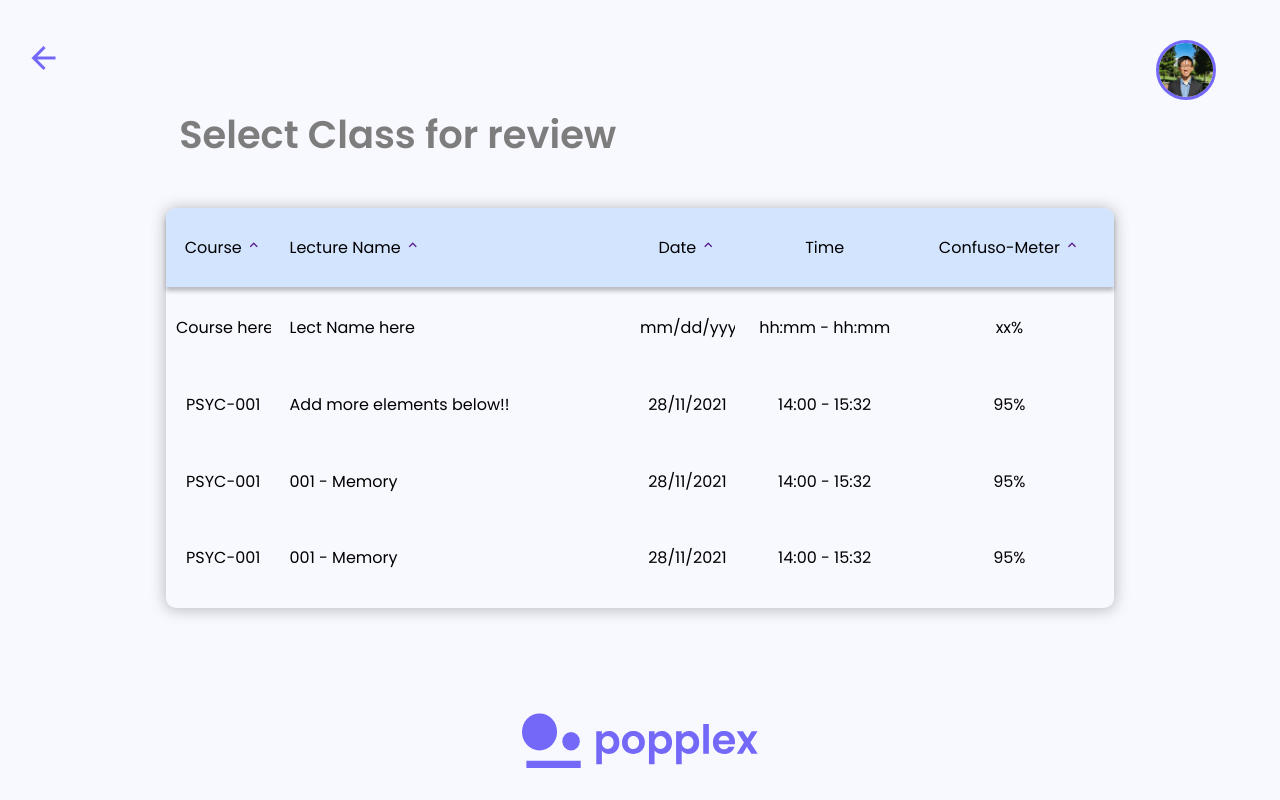
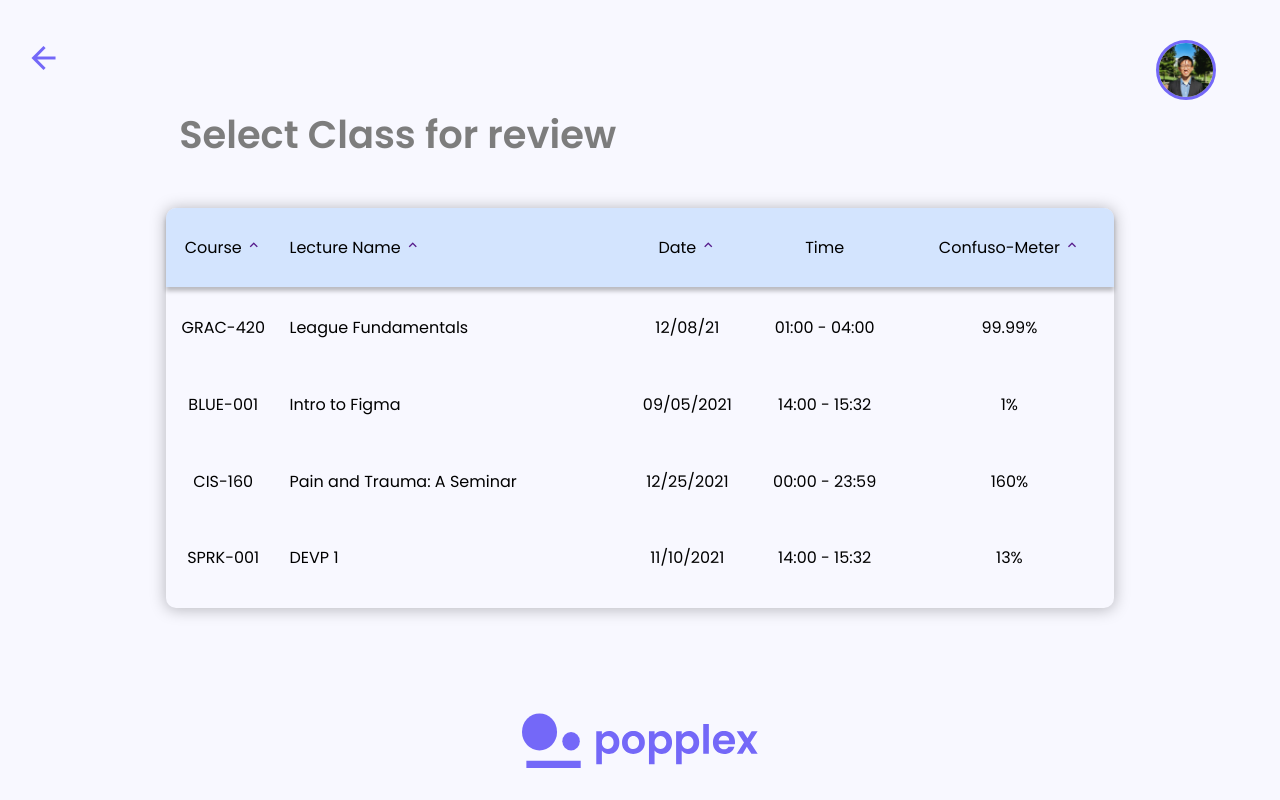
Before and after one commit to PennSpark/fa21-blue-fledge, a Django app: page /teacherpostlecture/ in a window 1280 px wide. Run offline with Django 3.2, Linux system fonts and the light colour scheme; some libraries are stand-ins or nearby versions.

Commit message:
showcase ready LMFAO

```diff
--- a/main/templates/teacherClass.html
+++ b/main/templates/teacherClass.html
@@ -15,7 +15,7 @@
 
     <body>
         <div class = "miscellaneous">
-            <a href="../static/css/review-home.html">
+            <a href="/teacherpostlecture">
                 <i class="material-icons arrow" style="font-size:36px;">arrow_back</i>
             </a>
 
--- a/main/templates/teacherpostlecture.html
+++ b/main/templates/teacherpostlecture.html
@@ -56,48 +56,48 @@
 
           <div class = "contentwrapper">
             <div class = "contentflex">
-              <a class = "linktoclass" href=""><div class ="table-content table-line">
-                <div class = "table-element course"><p>Course here</p></div>
-                <div class = "table-element lecture"><p>Lect Name here</p></div>
-                <div class = "table-element date"><p>mm/dd/yyyy</p></div>
-                <div class = "table-element time"><p>hh:mm - hh:mm</p></div>
-                <div class = "table-element confuso"><p>xx%</p>
+              <a class = "linktoclass" href="/profPostlecture"><div class ="table-content table-line">
+                <div class = "table-element course"><p>GRAC-420</p></div>
+                <div class = "table-element lecture"><p>League Fundamentals</p></div>
+                <div class = "table-element date"><p>12/08/21</p></div>
+                <div class = "table-element time"><p>01:00 - 04:00</p></div>
+                <div class = "table-element confuso"><p>99.99%</p>
                 </div>
               </div></a>
 
-              <a class = "linktoclass" href=""><div class ="table-content table-line">
-                <div class = "table-element course"><p>PSYC-001</p></div>
-                <div class = "table-element lecture"><p>Add more elements below!!</p></div>
-                <div class = "table-element date"><p>28/11/2021</p></div>
+              <a class = "linktoclass" href="/profPostlecture"><div class ="table-content table-line">
+                <div class = "table-element course"><p>BLUE-001</p></div>
+                <div class = "table-element lecture"><p>Intro to Figma</p></div>
+                <div class = "table-element date"><p>09/05/2021</p></div>
                 <div class = "table-element time"><p>14:00 - 15:32</p></div>
-                <div class = "table-element confuso"><p>95%</p>
+                <div class = "table-element confuso"><p>1%</p>
                 </div>
               </div></a>
 
-              <a class = "linktoclass" href=""><div class ="table-content table-line">
-                <div class = "table-element course"><p>PSYC-001</p></div>
-                <div class = "table-element lecture"><p>001 - Memory</p></div>
-                <div class = "table-element date"><p>28/11/2021</p></div>
-                <div class = "table-element time"><p>14:00 - 15:32</p></div>
-                <div class = "table-element confuso"><p>95%</p>
+              <a class = "linktoclass" href="/profPostlecture"><div class ="table-content table-line">
+                <div class = "table-element course"><p>CIS-160</p></div>
+                <div class = "table-element lecture"><p>Pain and Trauma: A Seminar</p></div>
+                <div class = "table-element date"><p>12/25/2021</p></div>
+                <div class = "table-element time"><p>00:00 - 23:59</p></div>
+                <div class = "table-element confuso"><p>160%</p>
                 </div>
               </div></a>
 
-              <a class = "linktoclass" href=""><div class ="table-content table-line">
-                <div class = "table-element course"><p>PSYC-001</p></div>
-                <div class = "table-element lecture"><p>001 - Memory</p></div>
-                <div class = "table-element date"><p>28/11/2021</p></div>
+              <a class = "linktoclass" href="/profPostlecture"><div class ="table-content table-line">
+                <div class = "table-element course"><p>SPRK-001</p></div>
+                <div class = "table-element lecture"><p>DEVP 1</p></div>
+                <div class = "table-element date"><p>11/10/2021</p></div>
                 <div class = "table-element time"><p>14:00 - 15:32</p></div>
-                <div class = "table-element confuso"><p>95%</p>
+                <div class = "table-element confuso"><p>13%</p>
                 </div>
               </div></a>
 
-              <a class = "linktoclass" href=""><div class ="table-content table-line">
-                <div class = "table-element course"><p>PSYC-001</p></div>
-                <div class = "table-element lecture"><p>001 - Memory</p></div>
-                <div class = "table-element date"><p>28/11/2021</p></div>
-                <div class = "table-element time"><p>14:00 - 15:32</p></div>
-                <div class = "table-element confuso"><p>95%</p>
+              <a class = "linktoclass" href="/profPostlecture"><div class ="table-content table-line">
+                <div class = "table-element course"><p>CVD-019</p></div>
+                <div class = "table-element lecture"><p>;((((</p></div>
+                <div class = "table-element date"><p>02/15/2020</p></div>
+                <div class = "table-element time"><p>04:00 - 06:30</p></div>
+                <div class = "table-element confuso"><p>50%</p>
                 </div>
               </div></a>
             </div>
--- a/main/urls.py
+++ b/main/urls.py
@@ -13,5 +13,6 @@
     path('endclass/', views.endclass_view, name='endclass_view'),
     path('postlecture/', views.postlecture_view, name='postlecture_view'),
     path('signup/', views.signup_view, name='signup_view'),
-    path('onboarding/', views.onboarding_view, name='onboarding_view')
+    path('onboarding/', views.onboarding_view, name='onboarding_view'),
+    path('profPostlecture/', views.profPostlecture_view, name='profPostlecture_view')
 ]
--- a/main/views.py
+++ b/main/views.py
@@ -130,3 +130,7 @@
 # teacherEnd
 def teacherEnd_view(request):
     return redirect('/teacherpostlecture')
+
+# teacherReview
+def profPostlecture_view(request):
+    return render(request, 'profPostlecture.html' )
```
Also changed, not shown: main/templates/profPostlecture.html (renamed from main/static/css/prof-post-lecture.html, +4 -4 lines), db.sqlite3.
